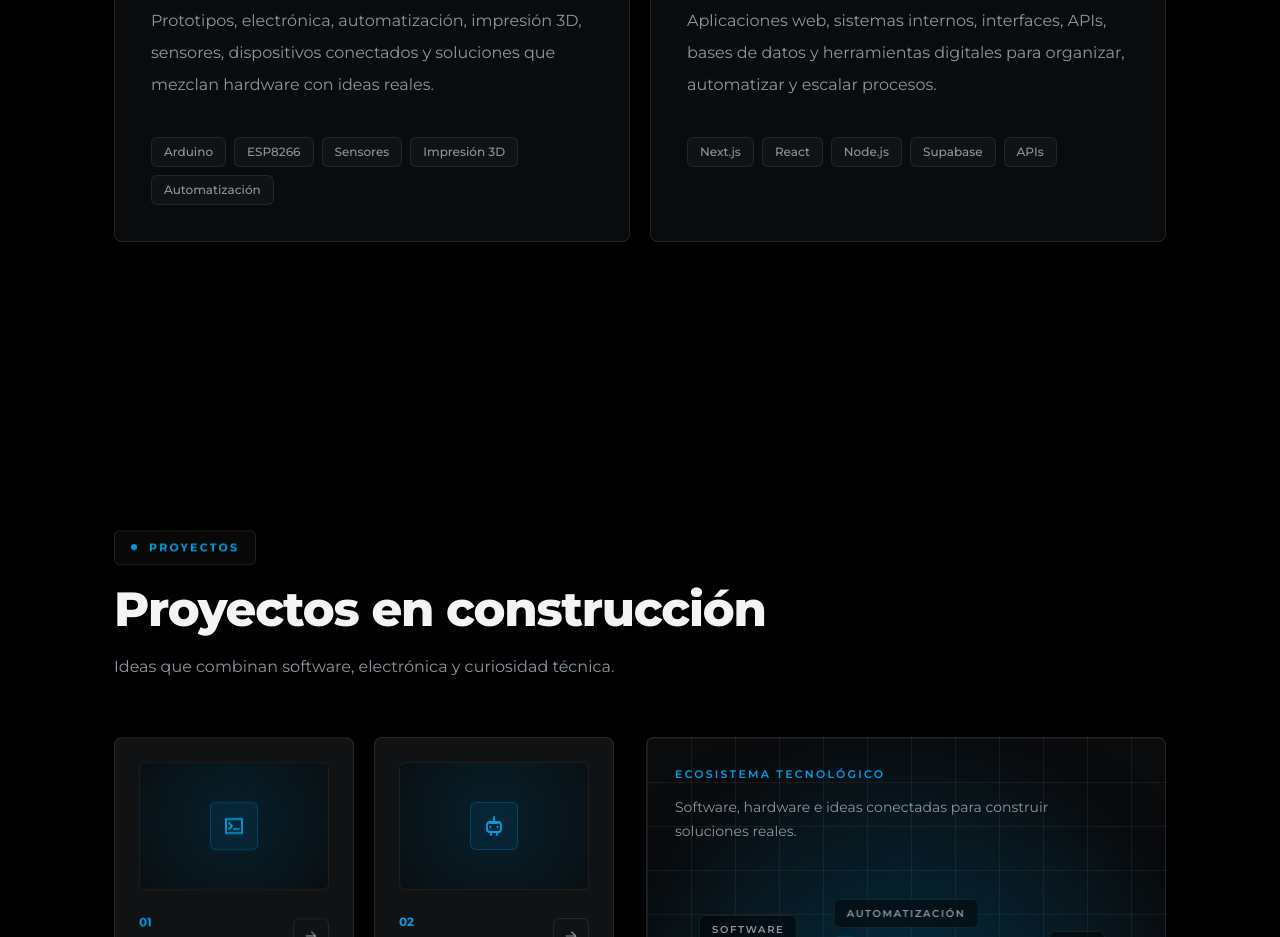
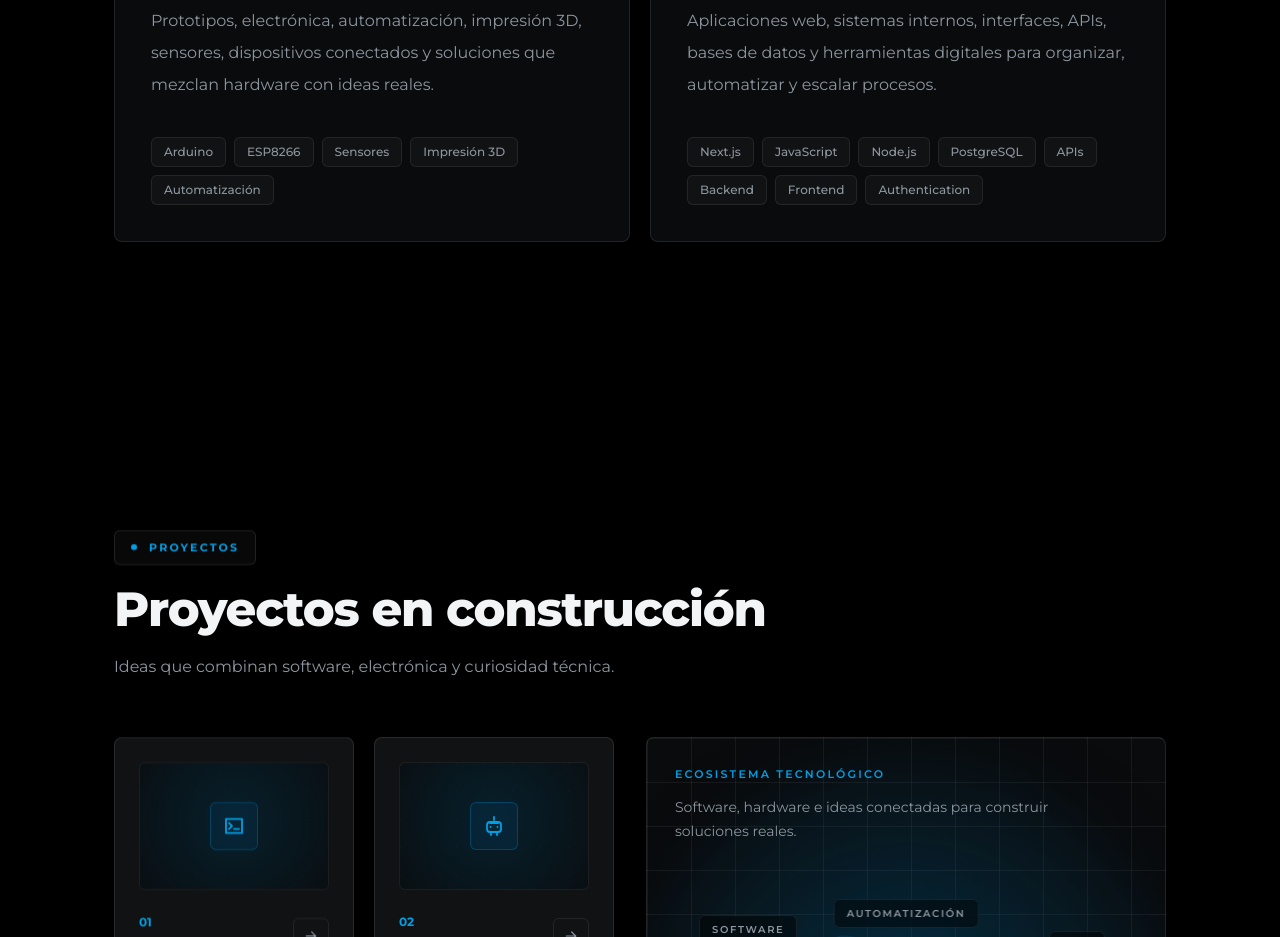
Before and after one commit to jxdiegx182/stemtech, a Next.js app: page / in a window 1280 px wide. Shown: the part 1300-2237 px from the top of the page. Built offline with nearby package versions, Linux system fonts and the light colour scheme.

Commit message:
nueva interfaz completa simple minimalista creada con gpt 5.5 x2

```diff
--- a/src/app/components/landing/landingData.js
+++ b/src/app/components/landing/landingData.js
@@ -49,7 +49,7 @@ export const pillarsSection = {
       description:
         "Aplicaciones web, sistemas internos, interfaces, APIs, bases de datos y herramientas digitales para organizar, automatizar y escalar procesos.",
       icon: "chip",
-      tags: ["Next.js", "React", "Node.js", "Supabase", "APIs"],
+      tags: ["Next.js", "JavaScript", "Node.js", "PostgreSQL", "APIs", "Backend", "Frontend", "Authentication"],
     },
   ],
 };
```
